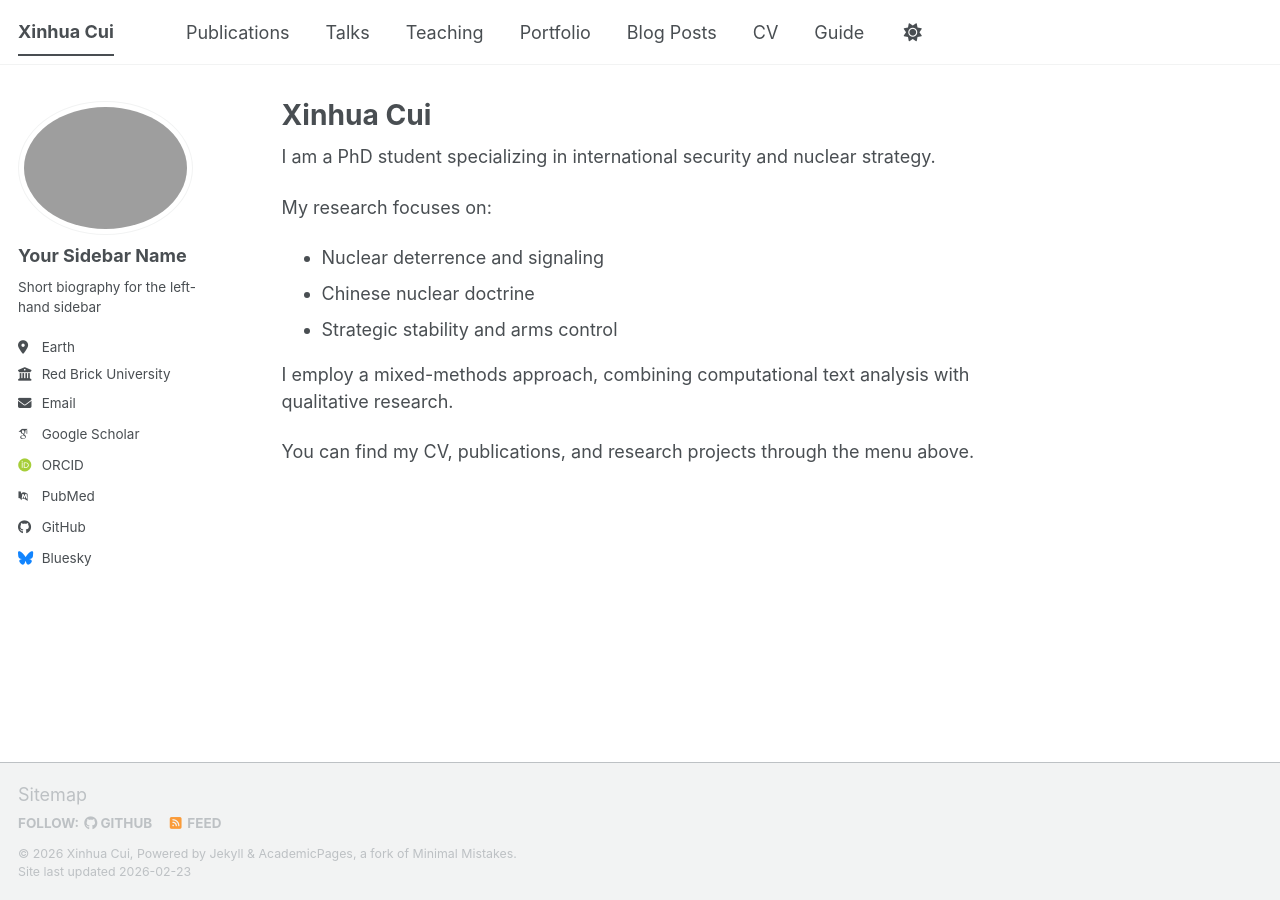
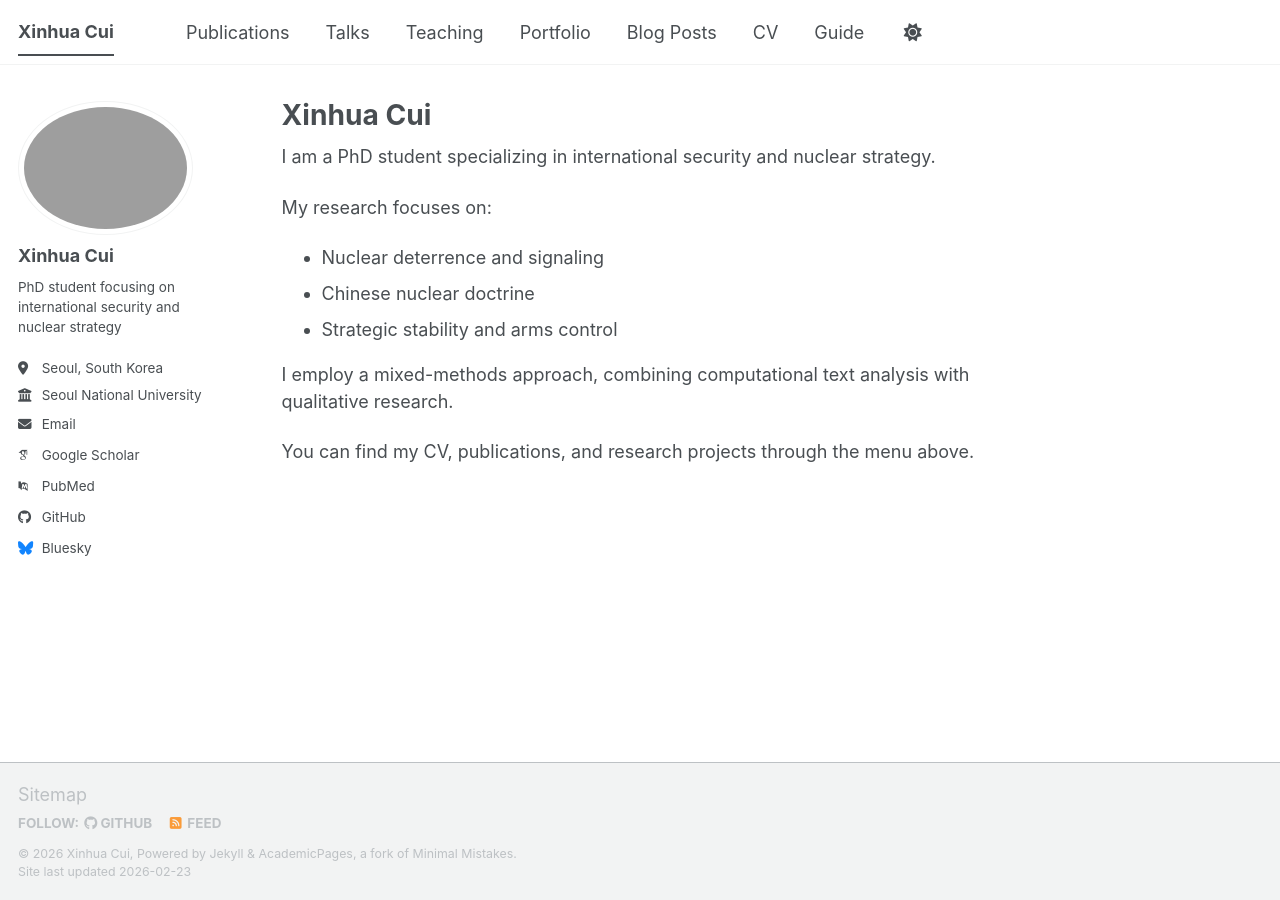
Before and after one commit to cuixinhua55/cuixinhua55.github.io, a Jekyll site: the page built from _pages/about.md, in a window 1280 px wide. Built offline with Jekyll 4.4.1, drawn with Linux system fonts in a browser that asks for light colours; some web fonts are replaced; a script bundle is joined from its source files by our own code; library files that are not in the unit come from our copies.

Commit message:
Update author profile information in _config.yml

```diff
--- a/_config.yml
+++ b/_config.yml
@@ -24,13 +24,13 @@ repository               : "academicpages/academicpages.github.io"
 author:
   # Biographic information
   avatar           : "/images/profile.png"
-  name             : "Your Sidebar Name"
+  name             : "Xinhua Cui"
   pronouns         : # example: "she/her"
-  bio              : "Short biography for the left-hand sidebar"
-  location         : "Earth"
-  employer         : "Red Brick University"
+  bio              : "PhD student focusing on international security and nuclear strategy"
+  location         : "Seoul, South Korea"
+  employer         : "Seoul National University"
   uri              : # URL
-  email            : "none@example.org"
+  email            : "cuixinhua55@snu.ac.kr"
 
   # Academic websites
   academia         : # URL
@@ -38,7 +38,6 @@ author:
   googlescholar    : "https://scholar.google.com/citations?user=PS_CX0AAAAAJ"
   inspire-hep      : # URL
   impactstory      : # URL
-  orcid            : "https://orcid.org/yourorcidurl"
   semantic         : # URL
   ssrn             : # URL
   pubmed           : "https://www.ncbi.nlm.nih.gov/pubmed/?term=john+snow"
```
